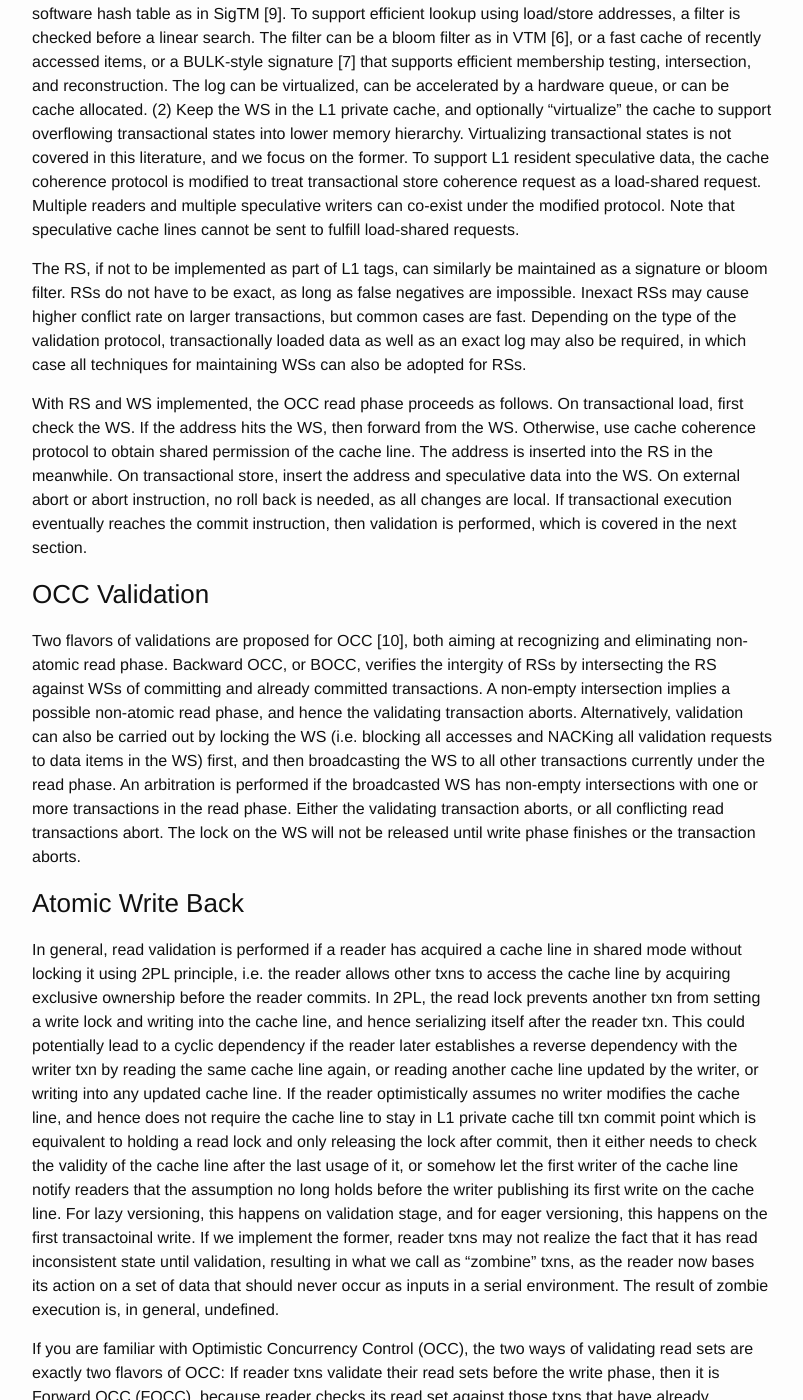
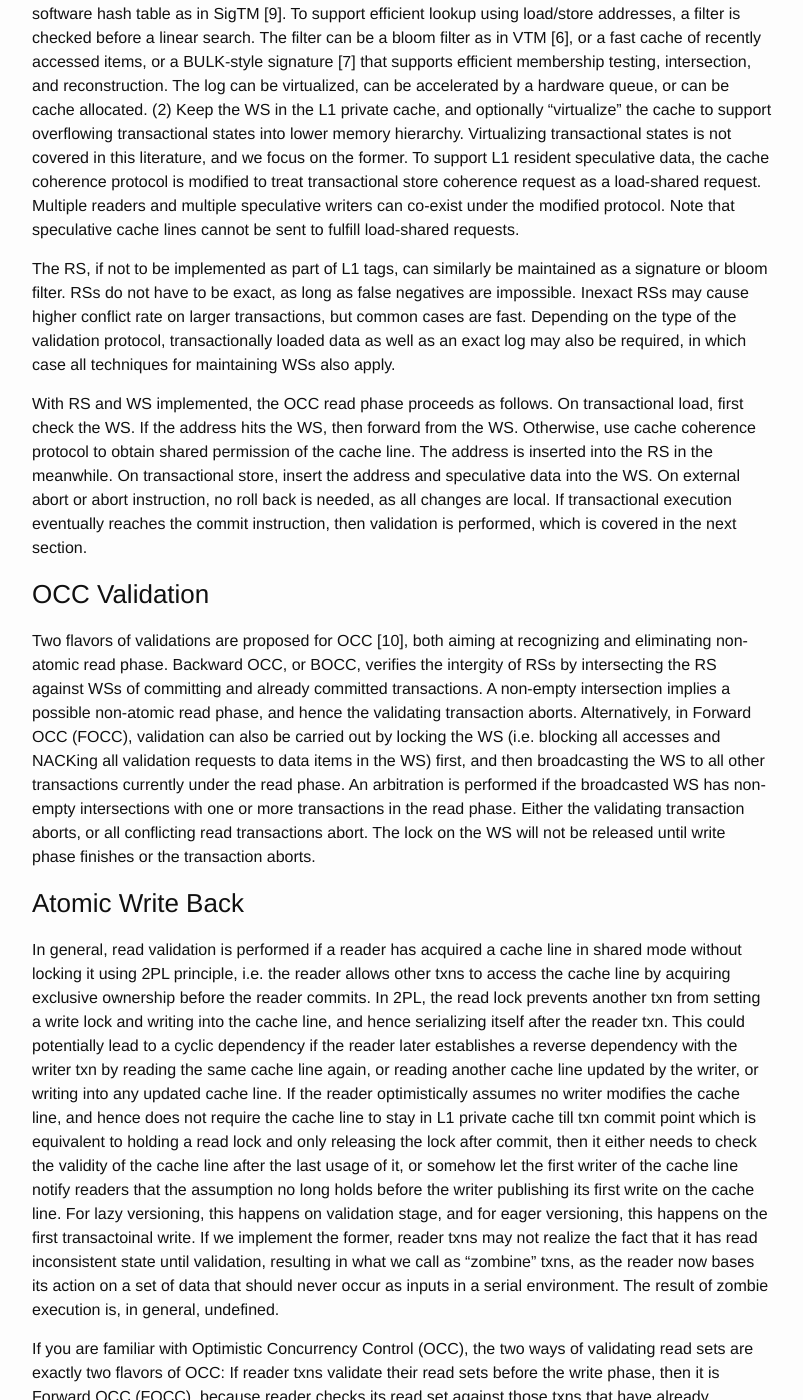
Before and after one commit to wangziqi2013/wangziqi2013.github.io, a Jekyll site: the page built from _posts/2018-03-18-HTM-Hardware-2PL-and-OCC.markdown, in a window 1280 px wide and 1400 px high, scrolled down 5318 px. Shown: the whole window, without its empty margins (238-1041 px from the left). Built offline with Jekyll 4.4.1, drawn with Linux system fonts in a browser that asks for light colours.

Commit message:
Small change

```diff
--- a/_posts/2018-03-18-HTM-Hardware-2PL-and-OCC.markdown
+++ b/_posts/2018-03-18-HTM-Hardware-2PL-and-OCC.markdown
@@ -218,7 +218,7 @@ The RS, if not to be implemented as part of L1 tags, can similarly be maintained
 RSs do not have to be exact, as long as false negatives are impossible. Inexact RSs may cause higher conflict rate on larger
 transactions, but common cases are fast.
 Depending on the type of the validation protocol, transactionally loaded data as well as an exact log may also be
-required, in which case all techniques for maintaining WSs can also be adopted for RSs.
+required, in which case all techniques for maintaining WSs also apply.
 
 With RS and WS implemented, the OCC read phase proceeds as follows. On transactional load, first check the WS. If
 the address hits the WS, then forward from the WS. Otherwise, use cache coherence protocol to obtain shared permission
@@ -231,9 +231,9 @@ which is covered in the next section.
 
 Two flavors of validations are proposed for OCC [10], both aiming at recognizing and eliminating non-atomic read phase.
 Backward OCC, or BOCC, verifies the intergity of RSs by intersecting the RS against WSs of committing and already committed transactions.
-A non-empty intersection implies a possible non-atomic read phase, and hence the validating transaction aborts. Alternatively, validation
-can also be carried out by locking the WS (i.e. blocking all accesses and NACKing all validation requests to data items in the WS) first,
-and then broadcasting the WS to all other transactions  currently under the read phase.
+A non-empty intersection implies a possible non-atomic read phase, and hence the validating transaction aborts. Alternatively, in
+Forward OCC (FOCC), validation can also be carried out by locking the WS (i.e. blocking all accesses and NACKing all validation requests
+to data items in the WS) first, and then broadcasting the WS to all other transactions currently under the read phase.
 An arbitration is performed if the broadcasted WS has non-empty intersections with one or more transactions in the read phase.
 Either the validating transaction aborts, or all conflicting read transactions abort. The lock on the WS will not be
 released until write phase finishes or the transaction aborts.
```
